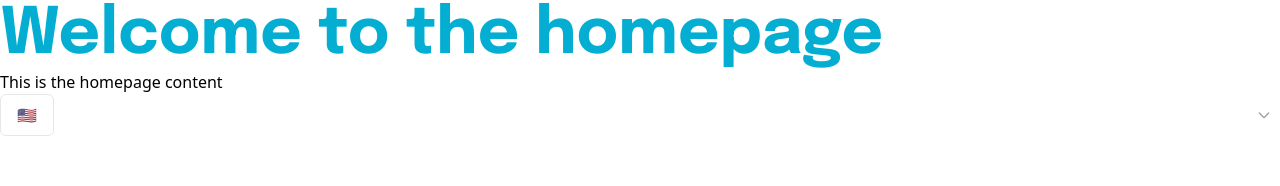
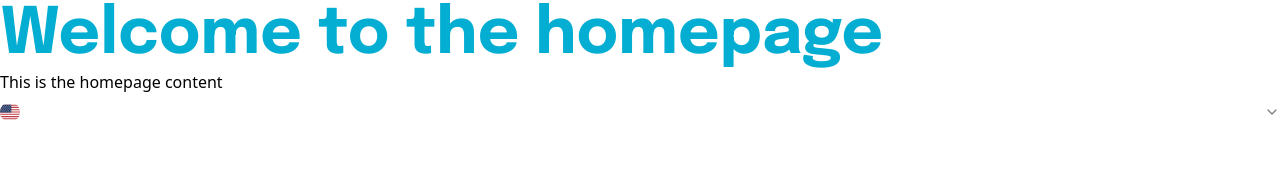
Before and after one commit to limaCoder/polotrip, a Next.js app in the folder apps/web/: page /en in a window 1280 px wide. Shown: the top 186 px of the page. Built offline with nearby package versions, Linux system fonts and the light colour scheme.

Commit message:
feat(header): add header component

```diff
--- /dev/null
+++ b/apps/web/src/components/Button/index.tsx
@@ -0,0 +1,25 @@
+import { cn } from '@/lib/cn';
+import React, { ComponentProps } from 'react';
+
+interface ButtonProps extends ComponentProps<'a'> {
+  text: string;
+  href: string;
+  icon?: React.ReactNode;
+  className?: string;
+}
+
+export function Button({ text, href, icon, className = '', ...rest }: ButtonProps) {
+  return (
+    <a
+      {...rest}
+      href={href}
+      className={cn(
+        `flex items-center gap-2 px-4 py-2 sm:px-6 sm:py-4 text-center rounded-[10px] transition-all hover:brightness-110 font-bold`,
+        className,
+      )}
+    >
+      {text}
+      {icon && <span>{icon}</span>}
+    </a>
+  );
+}
--- /dev/null
+++ b/apps/web/src/components/Header/index.tsx
@@ -0,0 +1,62 @@
+'use client';
+
+import { useState } from 'react';
+import { Album, X, Menu } from 'lucide-react';
+import { Button } from '../Button';
+import { LocaleSwitcher } from '../LocaleSwitcher';
+
+export function Header() {
+  const [isMenuOpen, setIsMenuOpen] = useState(false);
+
+  const toggleMenu = () => {
+    setIsMenuOpen(!isMenuOpen);
+  };
+
+  return (
+    <header>
+      <div className="py-4 container relative flex justify-between items-center px-4">
+        <img src="brand/logo.svg" alt="Logo" className="w-[150px] sm:w-full md:w-[180px]" />
+
+        <button className="lg:hidden text-primary z-20" onClick={toggleMenu}>
+          {isMenuOpen ? <X className="w-6 h-6" /> : <Menu className="w-6 h-6" />}
+        </button>
+
+        <div className="hidden lg:flex gap-4 items-center">
+          <p className="hidden lg:block">Pronto para criar seus álbuns?</p>
+          <Button
+            href="/login"
+            text="Acessar conta"
+            className="bg-gradient-primary text-white"
+            icon={<Album />}
+          />
+          <LocaleSwitcher />
+        </div>
+
+        <div
+          className={`lg:hidden fixed top-0 left-0 w-full h-[300px] bg-white bg-opacity-90 p-6 flex flex-col gap-4 items-start justify-center transition-transform duration-700 z-10 shadow-lg ${
+            isMenuOpen ? 'translate-y-0' : '-translate-y-full'
+          }`}
+        >
+          <a href="#vantagens" className="text-black" onClick={toggleMenu}>
+            Vantagens
+          </a>
+          <a href="#como-funciona" className="text-black" onClick={toggleMenu}>
+            Como funciona
+          </a>
+          <a href="#perguntas-frequentes" className="text-black" onClick={toggleMenu}>
+            Perguntas frequentes
+          </a>
+          <Button
+            href="/login"
+            text="Acessar conta"
+            className="bg-gradient-primary text-white w-full justify-center mt-3"
+            icon={<Album />}
+          />
+          <div className="flex w-full justify-center">
+            <LocaleSwitcher />
+          </div>
+        </div>
+      </div>
+    </header>
+  );
+}
--- a/apps/web/src/components/LocaleSwitcher/index.tsx
+++ b/apps/web/src/components/LocaleSwitcher/index.tsx
@@ -2,41 +2,41 @@
 
 import { useLocale } from 'next-intl';
 import { useRouter } from '@/i18n/routing';
-import { cn } from '@/lib/cn';
+import {
+  Select,
+  SelectContent,
+  SelectItem,
+  SelectTrigger,
+  SelectValue,
+} from '@/components/ui/select';
+
+const options = [
+  { value: 'pt', label: 'Português', flag: '/flags/brazil.svg' },
+  { value: 'en', label: 'English', flag: '/flags/us.svg' },
+];
 
 export function LocaleSwitcher() {
   const locale = useLocale();
   const router = useRouter();
 
-  const handleLocaleChange = (event: React.ChangeEvent<HTMLSelectElement>) => {
-    router.replace('/', { locale: event.target.value });
+  const handleChange = (value: string) => {
+    router.replace('/', { locale: value });
   };
 
   return (
-    <div className="relative">
-      <select
-        value={locale}
-        onChange={handleLocaleChange}
-        className={cn(
-          'appearance-none bg-transparent px-4 py-2',
-          'border border-gray-200 rounded-md',
-          'focus:outline-none focus:ring-2 focus:ring-blue-500',
-          'cursor-pointer',
-        )}
-      >
-        <option value="pt">🇧🇷</option>
-        <option value="en">🇺🇸</option>
-      </select>
-      <div className="absolute inset-y-0 right-0 flex items-center pr-2 pointer-events-none">
-        <svg
-          className="h-4 w-4 text-gray-400"
-          fill="none"
-          stroke="currentColor"
-          viewBox="0 0 24 24"
-        >
-          <path strokeLinecap="round" strokeLinejoin="round" strokeWidth={2} d="M19 9l-7 7-7-7" />
-        </svg>
-      </div>
+    <div className="relative items-center flex">
+      <Select defaultValue={locale} onValueChange={handleChange}>
+        <SelectTrigger>
+          <SelectValue />
+        </SelectTrigger>
+        <SelectContent position="item-aligned" avoidCollisions={false}>
+          {options.map(option => (
+            <SelectItem key={option.value} value={option.value} className="flex items-center gap-2">
+              <img src={option.flag} alt={option.label} className="w-5 h-5 rounded-full" />
+            </SelectItem>
+          ))}
+        </SelectContent>
+      </Select>
     </div>
   );
 }
--- /dev/null
+++ b/apps/web/src/components/ui/select.tsx
@@ -0,0 +1,152 @@
+'use client';
+
+import * as React from 'react';
+import * as SelectPrimitive from '@radix-ui/react-select';
+import { Check, ChevronDown, ChevronUp } from 'lucide-react';
+
+import { cn } from '@/lib/cn';
+
+const Select = SelectPrimitive.Root;
+
+const SelectGroup = SelectPrimitive.Group;
+
+const SelectValue = SelectPrimitive.Value;
+
+const SelectTrigger = React.forwardRef<
+  React.ElementRef<typeof SelectPrimitive.Trigger>,
+  React.ComponentPropsWithoutRef<typeof SelectPrimitive.Trigger>
+>(({ className, children, ...props }, ref) => (
+  <SelectPrimitive.Trigger
+    ref={ref}
+    className={cn(
+      'flex h-9 w-full items-center justify-between whitespace-nowrap rounded-md bg-transparent text-sm ring-offset-background placeholder:text-muted-foreground focus:outline-none disabled:cursor-not-allowed disabled:opacity-50 [&>span]:line-clamp-1',
+      className,
+    )}
+    {...props}
+  >
+    {children}
+    <SelectPrimitive.Icon asChild>
+      <ChevronDown className="h-4 w-4 opacity-50" />
+    </SelectPrimitive.Icon>
+  </SelectPrimitive.Trigger>
+));
+SelectTrigger.displayName = SelectPrimitive.Trigger.displayName;
+
+const SelectScrollUpButton = React.forwardRef<
+  React.ElementRef<typeof SelectPrimitive.ScrollUpButton>,
+  React.ComponentPropsWithoutRef<typeof SelectPrimitive.ScrollUpButton>
+>(({ className, ...props }, ref) => (
+  <SelectPrimitive.ScrollUpButton
+    ref={ref}
+    className={cn('flex cursor-default items-center justify-center py-1', className)}
+    {...props}
+  >
+    <ChevronUp className="h-4 w-4" />
+  </SelectPrimitive.ScrollUpButton>
+));
+SelectScrollUpButton.displayName = SelectPrimitive.ScrollUpButton.displayName;
+
+const SelectScrollDownButton = React.forwardRef<
+  React.ElementRef<typeof SelectPrimitive.ScrollDownButton>,
+  React.ComponentPropsWithoutRef<typeof SelectPrimitive.ScrollDownButton>
+>(({ className, ...props }, ref) => (
+  <SelectPrimitive.ScrollDownButton
+    ref={ref}
+    className={cn('flex cursor-default items-center justify-center py-1', className)}
+    {...props}
+  >
+    <ChevronDown className="h-4 w-4" />
+  </SelectPrimitive.ScrollDownButton>
+));
+SelectScrollDownButton.displayName = SelectPrimitive.ScrollDownButton.displayName;
+
+const SelectContent = React.forwardRef<
+  React.ElementRef<typeof SelectPrimitive.Content>,
+  React.ComponentPropsWithoutRef<typeof SelectPrimitive.Content>
+>(({ className, children, position = 'popper', ...props }, ref) => (
+  <SelectPrimitive.Portal>
+    <SelectPrimitive.Content
+      ref={ref}
+      className={cn(
+        'relative z-50 max-h-96 overflow-hidden rounded-md bg-popover text-popover-foreground data-[state=open]:animate-in data-[state=closed]:animate-out data-[state=closed]:fade-out-0 data-[state=open]:fade-in-0 data-[state=closed]:zoom-out-95 data-[state=open]:zoom-in-95 data-[side=bottom]:slide-in-from-top-2 data-[side=left]:slide-in-from-right-2 data-[side=right]:slide-in-from-left-2 data-[side=top]:slide-in-from-bottom-2',
+        position === 'popper' &&
+          'data-[side=bottom]:translate-y-1 data-[side=left]:-translate-x-1 data-[side=right]:translate-x-1 data-[side=top]:-translate-y-1',
+        className,
+      )}
+      position={position}
+      {...props}
+    >
+      <SelectScrollUpButton />
+      <SelectPrimitive.Viewport
+        className={cn(
+          'p-1',
+          position === 'popper' &&
+            'h-[var(--radix-select-trigger-height)] w-full min-w-[var(--radix-select-trigger-width)]',
+        )}
+      >
+        {children}
+      </SelectPrimitive.Viewport>
+      <SelectScrollDownButton />
+    </SelectPrimitive.Content>
+  </SelectPrimitive.Portal>
+));
+SelectContent.displayName = SelectPrimitive.Content.displayName;
+
+const SelectLabel = React.forwardRef<
+  React.ElementRef<typeof SelectPrimitive.Label>,
+  React.ComponentPropsWithoutRef<typeof SelectPrimitive.Label>
+>(({ className, ...props }, ref) => (
+  <SelectPrimitive.Label
+    ref={ref}
+    className={cn('px-2 py-1.5 text-sm font-semibold', className)}
+    {...props}
+  />
+));
+SelectLabel.displayName = SelectPrimitive.Label.displayName;
+
+const SelectItem = React.forwardRef<
+  React.ElementRef<typeof SelectPrimitive.Item>,
+  React.ComponentPropsWithoutRef<typeof SelectPrimitive.Item>
+>(({ className, children, ...props }, ref) => (
+  <SelectPrimitive.Item
+    ref={ref}
+    className={cn(
+      'relative flex w-full select-none items-center rounded-sm py-1.5 pl-2 pr-8 text-sm outline-none bg-white focus:bg-secondary focus:text-accent-foreground data-[disabled]:pointer-events-none data-[disabled]:opacity-50 cursor-pointer',
+      className,
+    )}
+    {...props}
+  >
+    <span className="absolute right-2 flex h-3.5 w-3.5 items-center justify-center">
+      <SelectPrimitive.ItemIndicator>
+        <Check className="h-4 w-4" />
+      </SelectPrimitive.ItemIndicator>
+    </span>
+    <SelectPrimitive.ItemText>{children}</SelectPrimitive.ItemText>
+  </SelectPrimitive.Item>
+));
+SelectItem.displayName = SelectPrimitive.Item.displayName;
+
+const SelectSeparator = React.forwardRef<
+  React.ElementRef<typeof SelectPrimitive.Separator>,
+  React.ComponentPropsWithoutRef<typeof SelectPrimitive.Separator>
+>(({ className, ...props }, ref) => (
+  <SelectPrimitive.Separator
+    ref={ref}
+    className={cn('-mx-1 my-1 h-px bg-muted', className)}
+    {...props}
+  />
+));
+SelectSeparator.displayName = SelectPrimitive.Separator.displayName;
+
+export {
+  Select,
+  SelectGroup,
+  SelectValue,
+  SelectTrigger,
+  SelectContent,
+  SelectLabel,
+  SelectItem,
+  SelectSeparator,
+  SelectScrollUpButton,
+  SelectScrollDownButton,
+};
```
